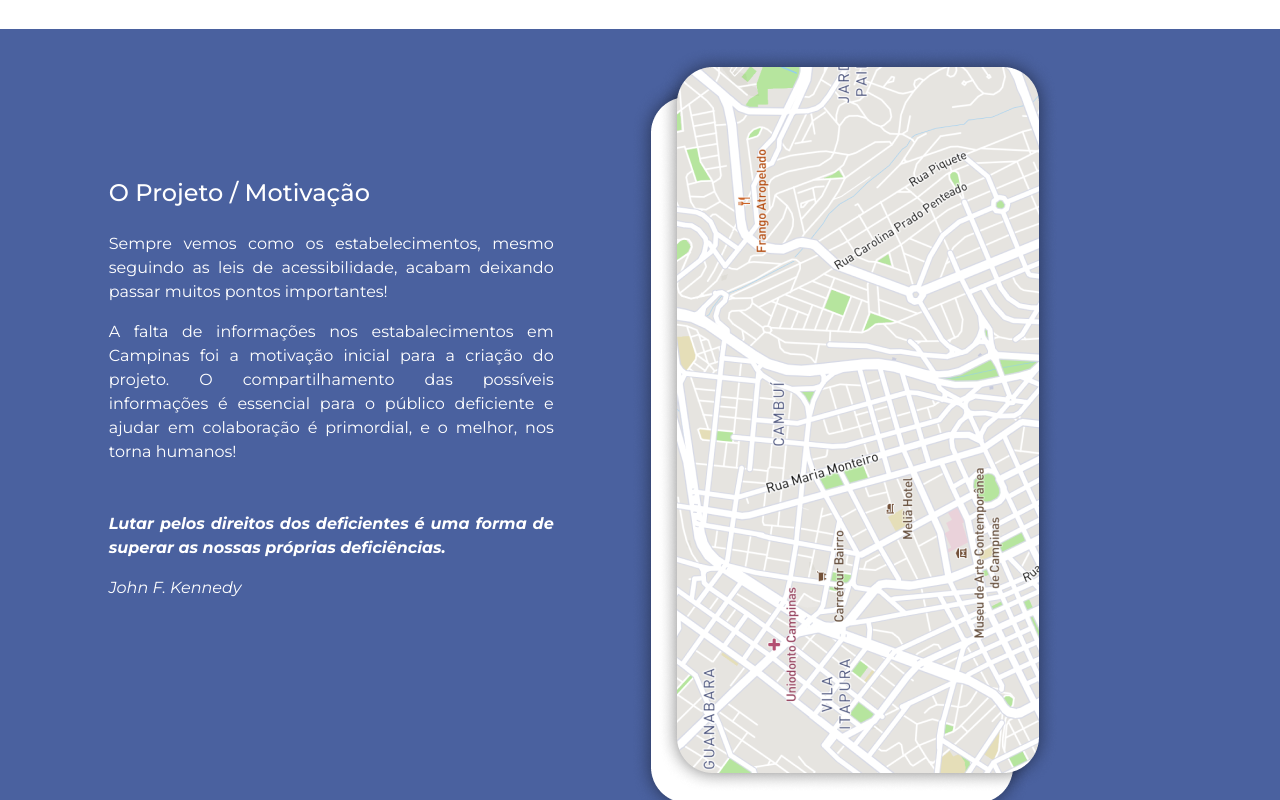
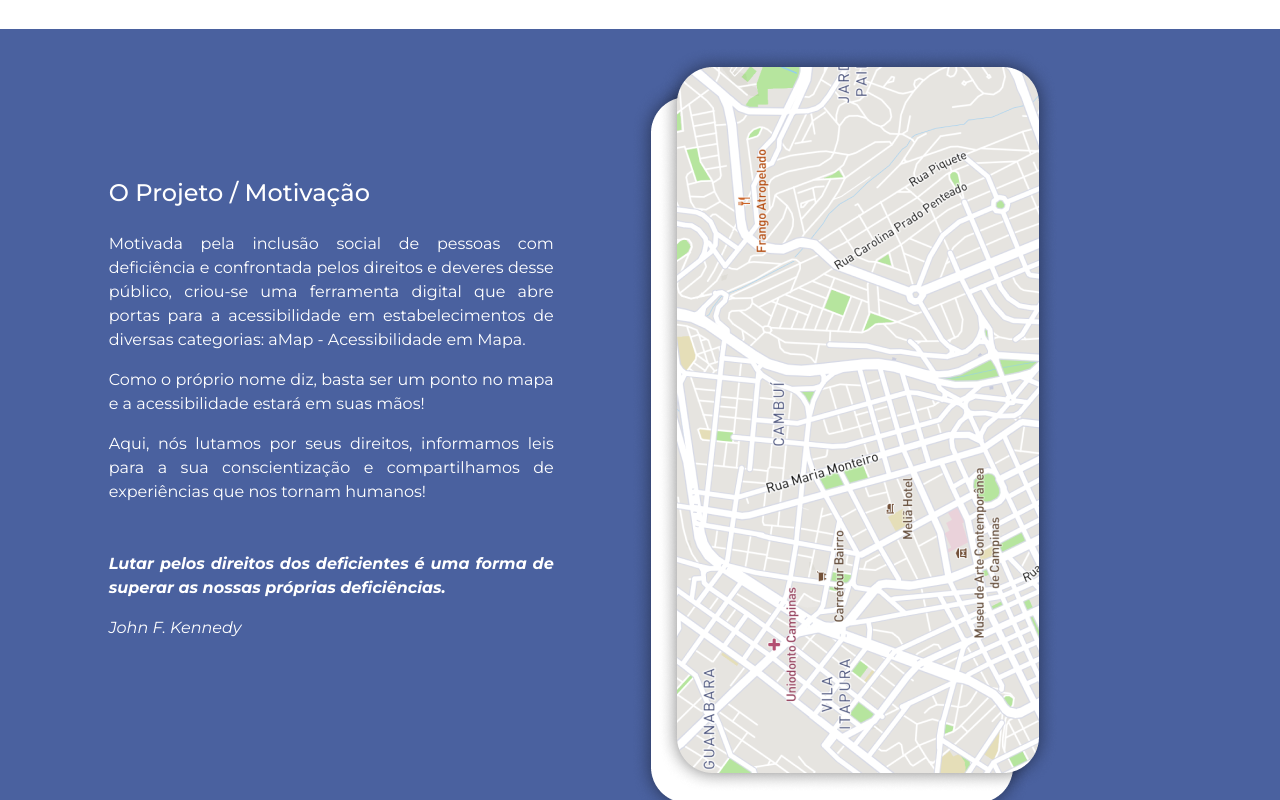
Before and after one commit to jooaodias/map.acessivel-new, a React (Create React App) app: page / in a window 1280 px wide. Shown: the part 614-1414 px from the top of the page. Built offline with nearby package versions, Linux system fonts and the light colour scheme; no server answers.

Commit message:
updating changes

```diff
--- a/src/Pages/oProjeto.js
+++ b/src/Pages/oProjeto.js
@@ -1,5 +1,5 @@
-import React from 'react'
-import { Container, Row, Col } from 'reactstrap'
+import React from 'react';
+import { Container, Row, Col } from 'reactstrap';
 import styled from 'styled-components';
 import { Title } from '../styles/Title';
 
@@ -7,7 +7,7 @@ import foto from '../assets/images/bloco_cel.png';
 import blocoWhite from '../assets/images/bloco_white.png';
 
 const StyledContainer = styled(Container)`
-    background-color: #4A619F;
+  background-color: #4a619f;
   color: white;
   padding-bottom: 40px;
   margin-bottom: 40px;
@@ -15,7 +15,7 @@ const StyledContainer = styled(Container)`
 
 const StyledCol = styled(Col)`
   margin-top: 150px;
-`
+`;
 
 const Projeto = () => {
   return (
@@ -23,24 +23,64 @@ const Projeto = () => {
       <Container id="oProjeto">
         <Row className="justify-content-around">
           <StyledCol xs="12" md="5" className="text-justify">
-                        <Title tag="h2" color="white" weight="500" className="h4 mb-4" size="24px">O Projeto / Motivação</Title>
-                        <p>Sempre vemos como os estabelecimentos, mesmo seguindo as leis de acessibilidade, acabam deixando passar muitos pontos importantes!</p>
-                        <p className="mb-5">A falta de informações nos estabalecimentos em Campinas foi a motivação inicial para a criação do projeto. O compartilhamento das possíveis informações é essencial para o público deficiente e ajudar em colaboração é primordial, e o melhor, nos torna humanos!</p>
-                        <p><b><i>Lutar pelos direitos dos deficientes é uma forma de superar as nossas próprias deficiências.</i></b></p>
+            <Title
+              tag="h2"
+              color="white"
+              weight="500"
+              className="h4 mb-4"
+              size="24px"
+            >
+              O Projeto / Motivação
+            </Title>
+            <p>
+              Motivada pela inclusão social de pessoas com deficiência e
+              confrontada pelos direitos e deveres desse público, criou-se uma
+              ferramenta digital que abre portas para a acessibilidade em
+              estabelecimentos de diversas categorias: aMap - Acessibilidade em
+              Mapa.
+            </p>
+            <p>
+              Como o próprio nome diz, basta ser um ponto no mapa e a
+              acessibilidade estará em suas mãos!
+            </p>
+            <p className="mb-5">
+              Aqui, nós lutamos por seus direitos, informamos leis para a sua
+              conscientização e compartilhamos de experiências que nos tornam
+              humanos!
+            </p>
+            <p>
+              <b>
+                <i>
+                  Lutar pelos direitos dos deficientes é uma forma de superar as
+                  nossas próprias deficiências.
+                </i>
+              </b>
+            </p>
             <cite>John F. Kennedy</cite>
           </StyledCol>
           <Col md="6" className="mt-5">
-                        <div style={{ position: 'relative',zIndex: 3 }}>
+            <div style={{ position: 'relative', zIndex: 3 }}>
               <img src={blocoWhite} className="img-fluid" alt="bloco branco" />
-                            <div style={{ position: 'absolute', top: '-30px', zIndex: 1 , left: '26px'}}>
-                                <img src={foto} className="img-fluid" alt="imagem de um mapa visto de um celular" />
+              <div
+                style={{
+                  position: 'absolute',
+                  top: '-30px',
+                  zIndex: 1,
+                  left: '26px',
+                }}
+              >
+                <img
+                  src={foto}
+                  className="img-fluid"
+                  alt="imagem de um mapa visto de um celular"
+                />
               </div>
             </div>
           </Col>
         </Row>
       </Container>
     </StyledContainer>
-    )
-}
+  );
+};
 
 export default Projeto;
--- a/src/data/questions.js
+++ b/src/data/questions.js
@@ -1,15 +1,16 @@
 export const questions = [
-    'Teste questão 1',
-    'Teste questão 2',
-    'Teste questão 3',
-    'Teste questão 4',
-    'Teste questão 5',
-    'Teste questão 6',
-    'Teste questão 7',
-    'Teste questão 8',
-    'Teste questão 9',
-     'Teste questão 10',
-     'Teste questão 11',
-     'Teste questão 12'
-
-]
+  'Neste estabelecimento, há piso tátil em todo o espaço?',
+  `Existem estruturas com sonorização ou equipamentos em Braile que tornam o espaço mais acessível para você?
+    Ex: Elevadores, Cardápios, Alarmes
+    `,
+  'Há sinalização de atendimento prioritário a pessoas com deficiência?',
+  'Além do piso tátil, existem objetos de apoio que auxiliam sua locomoção no espaço?',
+  'Neste estabelecimento existem rampas de acesso para melhor locomoção?',
+  'Nos banheiros, há cabines e sanitários acessíveis e bem equipados?',
+  'O mobiliário e a recepção estão adaptados nesse local?',
+  'Existe a disponibilidade de áreas especiais de embarque e desembarque (exterior e interior) ?',
+  'Existem pessoas qualificadas para o atendimento, ou seja, que compreendem a linguagem de sinais e auxiliam o processo oferecido?',
+  'Há sinalização de atendimento prioritário a pessoas com deficiência?',
+  'Existem estruturas digitais ou autoatendimento que contribuem para a acessibilidade do local?',
+  'Teste questão 12',
+];
--- a/src/firebase.js
+++ b/src/firebase.js
@@ -1,7 +1,7 @@
 import firebase from 'firebase/app';
 import 'firebase/auth';
 import 'firebase/firestore';
-
+console.log(process.env);
 const firebaseConfig = {
   apiKey: process.env.REACT_APP_API_KEY,
   authDomain: process.env.REACT_APP_AUTH_DOMAIN,
```
Also changed, not shown: src/routes.js (+10 -14 lines). Lines whose indentation alone changed are shown as unchanged.
